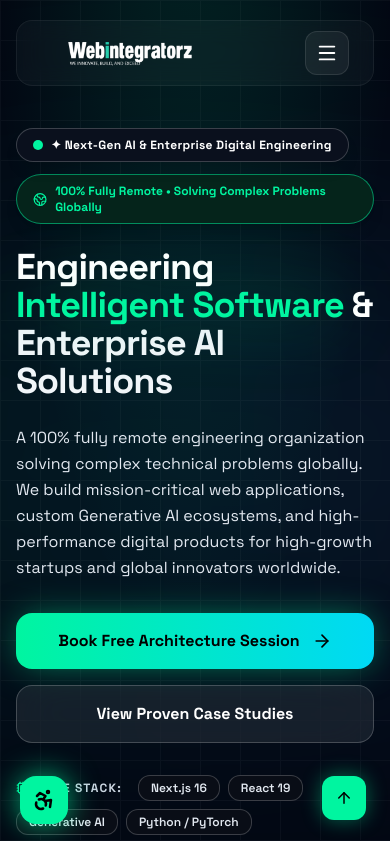
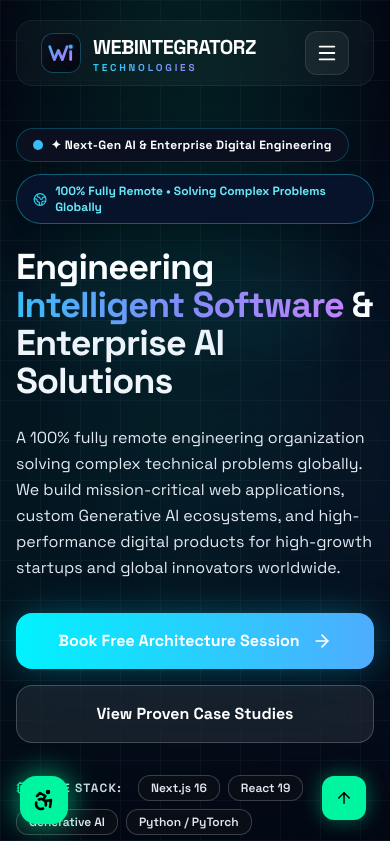
Before and after one commit to ashishwebintegratorz/webintegratorz-new-website, a Next.js app: page / in a window 390 px wide. Shown: the top 841 px of the page. Built offline with nearby package versions, Linux system fonts and the light colour scheme.

Commit message:
feat(branding): introduce modern Wi geometric monogram logo and electric cyan/indigo gradient color palette

```diff
--- a/src/app/globals.css
+++ b/src/app/globals.css
@@ -183,7 +183,19 @@
   }
 
   .text-gradient-emerald {
-    background: linear-gradient(135deg, #00f5a0 0%, #00d9f5 100%);
+    background: linear-gradient(135deg, #38bdf8 0%, #818cf8 50%, #c084fc 100%);
+    -webkit-background-clip: text;
+    -webkit-text-fill-color: transparent;
+  }
+
+  .text-gradient-cyan {
+    background: linear-gradient(135deg, #38bdf8 0%, #818cf8 50%, #c084fc 100%);
+    -webkit-background-clip: text;
+    -webkit-text-fill-color: transparent;
+  }
+
+  .text-gradient-electric {
+    background: linear-gradient(135deg, #00f2fe 0%, #4facfe 100%);
     -webkit-background-clip: text;
     -webkit-text-fill-color: transparent;
   }
@@ -195,7 +207,7 @@
   }
 
   .bg-cyber-gradient {
-    background: linear-gradient(135deg, #00f5a0 0%, #00d9f5 100%);
+    background: linear-gradient(135deg, #00f2fe 0%, #6366f1 50%, #a855f7 100%);
   }
 
   .glass-panel {
@@ -215,13 +227,13 @@
 
   .glass-card:hover {
     background: rgba(15, 23, 42, 0.8);
-    border-color: rgba(0, 245, 160, 0.35);
-    box-shadow: 0 20px 50px -10px rgba(0, 245, 160, 0.15);
+    border-color: rgba(56, 189, 248, 0.35);
+    box-shadow: 0 20px 50px -10px rgba(56, 189, 248, 0.2);
     transform: translateY(-3px);
   }
 
   .cyber-glow {
-    box-shadow: 0 0 40px -5px rgba(0, 245, 160, 0.3);
+    box-shadow: 0 0 40px -5px rgba(56, 189, 248, 0.35);
   }
 
   .cyan-glow {
--- a/src/components/Footer.jsx
+++ b/src/components/Footer.jsx
@@ -17,6 +17,7 @@ import {
 } from "lucide-react";
 import Image from "next/image";
 import Link from "next/link";
+import WiLogo from "./WiLogo";
 
 const Footer = () => {
   const currentYear = new Date().getFullYear();
@@ -67,14 +68,9 @@ const Footer = () => {
 
           {/* BRAND COLUMN */}
           <div className="lg:col-span-4 space-y-6">
-            <div className="relative w-52 h-12">
-              <Image
-                src="/weblogo.webp"
-                alt="Webintegratorz Logo"
-                fill
-                className="object-contain"
-              />
-            </div>
+            <Link href="/" aria-label="Webintegratorz Home" className="inline-block group">
+              <WiLogo size="lg" />
+            </Link>
 
             <p className="text-sm text-slate-200 leading-relaxed max-w-sm font-normal">
               Webintegratorz Technologies is a premier global AI &amp; IT engineering firm delivering scalable cloud architectures, generative AI ecosystems, and bespoke digital software.
--- a/src/components/Hero.jsx
+++ b/src/components/Hero.jsx
@@ -140,18 +140,18 @@ export default function HeroSection({ mobileOpen }) {
           transition={{ duration: 0.5 }}
           className="flex flex-wrap items-center gap-3 mb-6"
         >
-          <div className="inline-flex items-center gap-2 px-4 py-2 rounded-full bg-[#0a101d] border border-white/20 backdrop-blur-xl shadow-lg hover:border-emerald-400/60 transition-colors">
+          <div className="inline-flex items-center gap-2 px-4 py-2 rounded-full bg-[#0a1020] border border-cyan-500/30 backdrop-blur-xl shadow-lg hover:border-cyan-400/60 transition-colors">
             <span className="flex h-2.5 w-2.5 relative" aria-hidden="true">
-              <span className="animate-ping absolute inline-flex h-full w-full rounded-full bg-[#00f5a0] opacity-75"></span>
-              <span className="relative inline-flex rounded-full h-2.5 w-2.5 bg-[#00f5a0]"></span>
+              <span className="animate-ping absolute inline-flex h-full w-full rounded-full bg-[#38bdf8] opacity-75"></span>
+              <span className="relative inline-flex rounded-full h-2.5 w-2.5 bg-[#38bdf8]"></span>
             </span>
             <p className="text-xs sm:text-[13px] font-bold text-white tracking-wide">
               ✦ Next-Gen AI &amp; Enterprise Digital Engineering
             </p>
           </div>
 
-          <div className="inline-flex items-center gap-2 px-4 py-2 rounded-full bg-[#05241b] border border-[#00f5a0]/50 text-[#00f5a0] text-xs sm:text-[13px] font-extrabold shadow-lg">
-            <Globe2 size={15} className="text-[#00f5a0]" aria-hidden="true" />
+          <div className="inline-flex items-center gap-2 px-4 py-2 rounded-full bg-[#07132a] border border-cyan-400/40 text-cyan-300 text-xs sm:text-[13px] font-extrabold shadow-lg">
+            <Globe2 size={15} className="text-cyan-400" aria-hidden="true" />
             <span>100% Fully Remote • Solving Complex Problems Globally</span>
           </div>
         </motion.div>
@@ -168,7 +168,7 @@ export default function HeroSection({ mobileOpen }) {
               className="text-4xl sm:text-6xl md:text-7xl font-black tracking-tight leading-[1.06] text-white"
             >
               Engineering <br className="hidden sm:inline" />
-              <span className="text-[#00f5a0] font-black drop-shadow-[0_0_35px_rgba(0,245,160,0.35)]">Intelligent Software</span> &amp; <br />
+              <span className="text-transparent bg-clip-text bg-gradient-to-r from-[#38bdf8] via-[#818cf8] to-[#c084fc] drop-shadow-[0_0_35px_rgba(56,189,248,0.4)]">Intelligent Software</span> &amp; <br />
               <span className="text-slate-100 font-black">Enterprise AI Solutions</span>
             </motion.h1>
 
@@ -191,7 +191,7 @@ export default function HeroSection({ mobileOpen }) {
               <button
                 type="button"
                 onClick={() => router.push("/contact-us")}
-                className="group relative px-8 py-4 bg-gradient-to-r from-[#00f5a0] via-[#00d9f5] to-[#00f5a0] bg-[length:200%_auto] hover:bg-[position:right_center] rounded-2xl font-black text-black text-base md:text-lg flex items-center justify-center gap-3 shadow-[0_0_35px_-5px_rgba(0,245,160,0.5)] transition-all duration-500 hover:scale-[1.02] active:scale-95 cursor-pointer touch-manipulation"
+                className="group relative px-8 py-4 bg-gradient-to-r from-[#00f2fe] via-[#4facfe] to-[#6366f1] bg-[length:200%_auto] hover:bg-[position:right_center] rounded-2xl font-black text-white text-base md:text-lg flex items-center justify-center gap-3 shadow-[0_0_35px_-5px_rgba(6,182,212,0.5)] transition-all duration-500 hover:scale-[1.02] active:scale-95 cursor-pointer touch-manipulation"
               >
                 <span>Book Free Architecture Session</span>
                 <ArrowRight className="w-5 h-5 group-hover:translate-x-1.5 transition-transform" />
--- a/src/components/Navbar.jsx
+++ b/src/components/Navbar.jsx
@@ -6,6 +6,7 @@ import Image from "next/image";
 import { ChevronDown, Menu, X, Bot, MessageSquare, Cloud, LineChart, Sparkles, Building2, Brain, Layers, Cpu, Database, ArrowRight, ShieldCheck, Zap } from "lucide-react";
 import { motion, AnimatePresence } from "framer-motion";
 import { useRouter, usePathname } from "next/navigation";
+import WiLogo from "./WiLogo";
 
 export default function Navbar({ mobileOpen, setMobileOpen }) {
     const router = useRouter();
@@ -74,15 +75,7 @@ export default function Navbar({ mobileOpen, setMobileOpen }) {
                     {/* BRAND LOGO */}
                     <div className="flex items-center flex-shrink-0">
                         <Link href="/" aria-label="Webintegratorz Technologies Home" className="flex items-center gap-3 group">
-                            <div className="relative w-44 sm:w-52 h-10 transition-transform duration-300 group-hover:scale-105">
-                                <Image
-                                    src="/weblogo.webp"
-                                    alt="Webintegratorz Technologies Logo"
-                                    fill
-                                    className="object-contain"
-                                    priority
-                                />
-                            </div>
+                            <WiLogo size="md" />
                         </Link>
                     </div>
 
@@ -302,14 +295,8 @@ export default function Navbar({ mobileOpen, setMobileOpen }) {
                     >
                         {/* Top Bar */}
                         <div className="px-6 py-5 flex items-center justify-between border-b border-white/[0.08]">
-                            <Link href="/" onClick={() => setMobileOpen(false)} className="relative w-44 h-10">
-                                <Image
-                                    src="/weblogo.webp"
-                                    alt="Logo"
-                                    fill
-                                    className="object-contain"
-                                    priority
-                                />
+                            <Link href="/" onClick={() => setMobileOpen(false)} aria-label="Home">
+                                <WiLogo size="sm" />
                             </Link>
                             <button
                                 type="button"
--- /dev/null
+++ b/src/components/WiLogo.jsx
@@ -0,0 +1,94 @@
+'use client';
+
+import React from 'react';
+
+export default function WiLogo({ className = "", size = "md", showWordmark = true }) {
+  // Size presets
+  const sizeMap = {
+    sm: { icon: 32, text: "text-lg", sub: "text-[9px]" },
+    md: { icon: 40, text: "text-xl", sub: "text-[10px]" },
+    lg: { icon: 52, text: "text-2xl", sub: "text-xs" },
+  };
+
+  const currentSize = sizeMap[size] || sizeMap.md;
+
+  return (
+    <div className={`flex items-center gap-3 select-none ${className}`}>
+      {/* "Wi" Geometric Monogram Icon */}
+      <div
+        className="relative flex items-center justify-center rounded-xl overflow-hidden group-hover:scale-105 transition-transform duration-300 flex-shrink-0"
+        style={{ width: currentSize.icon, height: currentSize.icon }}
+      >
+        {/* Ambient Glow */}
+        <div className="absolute inset-0 bg-gradient-to-tr from-cyan-500/30 via-indigo-500/30 to-fuchsia-500/30 rounded-xl blur-md pointer-events-none" />
+
+        {/* Icon Backdrop */}
+        <div className="relative w-full h-full rounded-xl bg-gradient-to-br from-[#0b1120] via-[#070b14] to-[#030712] border border-cyan-400/30 flex items-center justify-center shadow-[0_0_20px_rgba(6,182,212,0.25)]">
+          <svg
+            viewBox="0 0 48 48"
+            fill="none"
+            xmlns="http://www.w3.org/2000/svg"
+            className="w-[78%] h-[78%]"
+            aria-hidden="true"
+          >
+            <defs>
+              <linearGradient id="wiGradPrimary" x1="4" y1="4" x2="44" y2="44" gradientUnits="userSpaceOnUse">
+                <stop offset="0%" stopColor="#38bdf8" />
+                <stop offset="50%" stopColor="#818cf8" />
+                <stop offset="100%" stopColor="#c084fc" />
+              </linearGradient>
+              <linearGradient id="wiGradAccent" x1="0" y1="0" x2="24" y2="24" gradientUnits="userSpaceOnUse">
+                <stop offset="0%" stopColor="#00f2fe" />
+                <stop offset="100%" stopColor="#4facfe" />
+              </linearGradient>
+              <filter id="wiGlow" x="-20%" y="-20%" width="140%" height="140%">
+                <feGaussianBlur stdDeviation="1.5" result="glow" />
+                <feComposite in="SourceGraphic" in2="glow" operator="over" />
+              </filter>
+            </defs>
+
+            {/* Geometric "W" */}
+            <path
+              d="M6 14L13.5 35L20 20L26.5 35L34 14"
+              stroke="url(#wiGradPrimary)"
+              strokeWidth="4.5"
+              strokeLinecap="round"
+              strokeLinejoin="round"
+            />
+
+            {/* Futuristic "i" Stem */}
+            <path
+              d="M40 22V35"
+              stroke="url(#wiGradPrimary)"
+              strokeWidth="4.5"
+              strokeLinecap="round"
+            />
+
+            {/* Illuminated "i" Neural Node Dot */}
+            <circle
+              cx="40"
+              cy="14"
+              r="3"
+              fill="url(#wiGradAccent)"
+              filter="url(#wiGlow)"
+            />
+          </svg>
+        </div>
+      </div>
+
+      {/* Brand Typography Wordmark */}
+      {showWordmark && (
+        <div className="flex flex-col justify-center leading-none">
+          <div className="flex items-center gap-0.5">
+            <span className={`font-black tracking-tight text-white ${currentSize.text} font-sans`}>
+              WEBINTEGRATORZ
+            </span>
+          </div>
+          <span className={`font-extrabold tracking-[0.28em] text-transparent bg-clip-text bg-gradient-to-r from-cyan-400 via-indigo-400 to-purple-400 uppercase mt-0.5 ${currentSize.sub}`}>
+            TECHNOLOGIES
+          </span>
+        </div>
+      )}
+    </div>
+  );
+}
```
